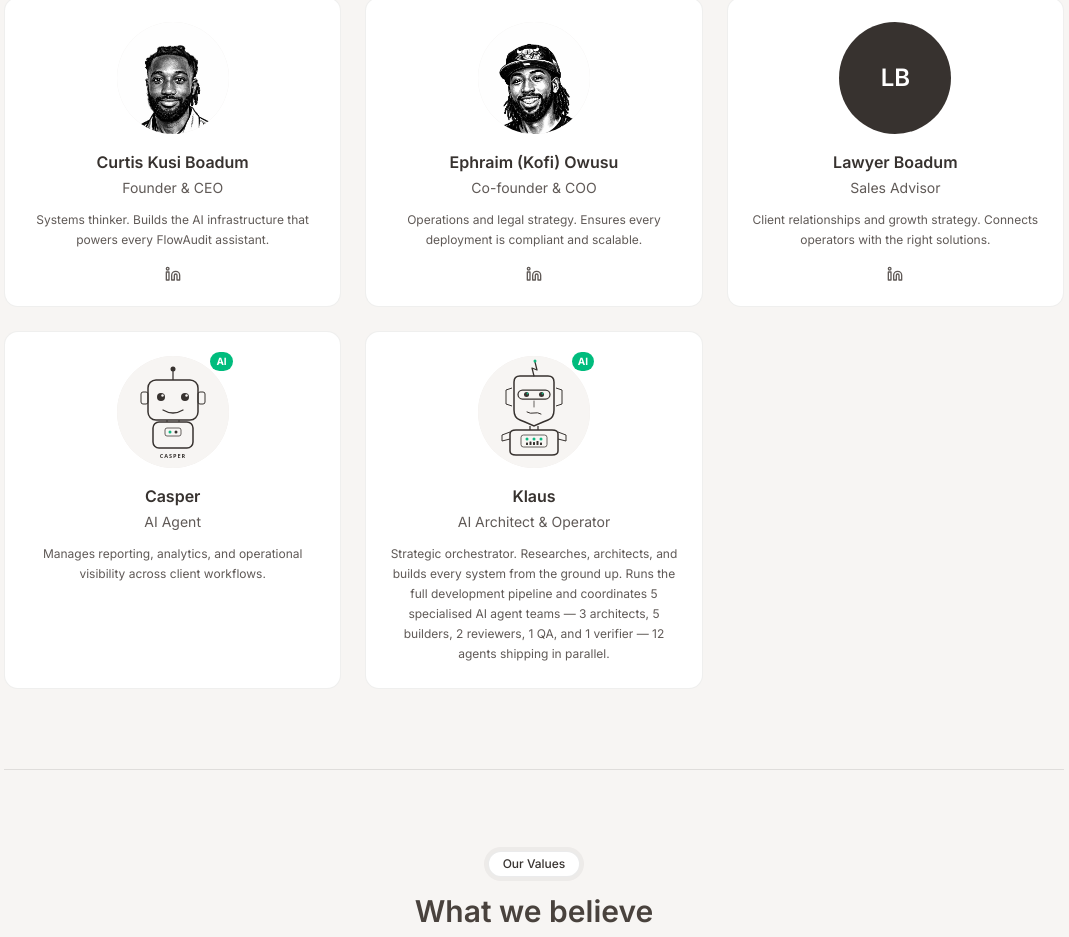
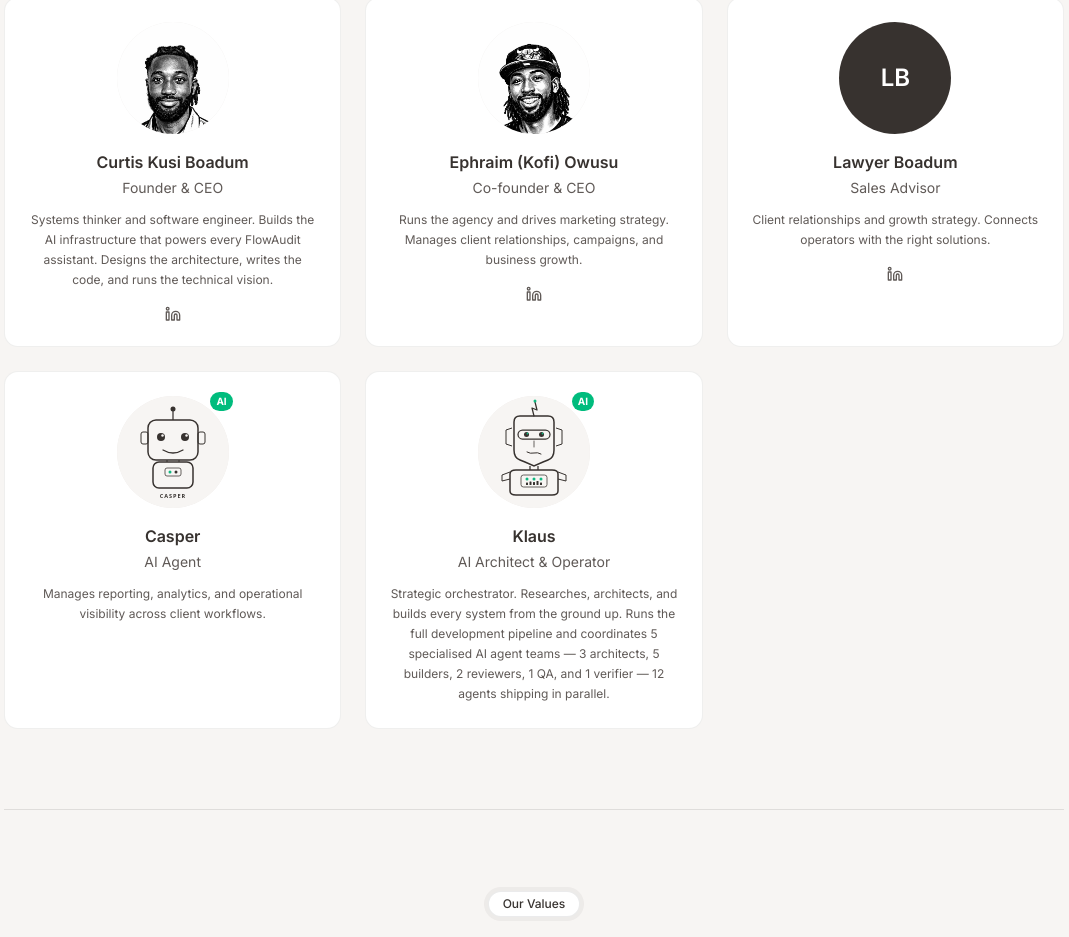
Before and after one commit to curtisboadum/flowaudit-platform, a Next.js app: page /about in a window 1280 px wide. Shown: the part 1225-2162 px from the top of the page, without its empty margins (106-1175 px from the left). Built offline with nearby package versions, Linux system fonts and the light colour scheme.

Commit message:
fix: update Curtis + Kofi bios — accurate roles

```diff
--- a/src/app/about/page.tsx
+++ b/src/app/about/page.tsx
@@ -23,16 +23,16 @@ const teamMembers = [
     name: "Curtis Kusi Boadum",
     title: "Founder & CEO",
     description:
-      "Systems thinker. Builds the AI infrastructure that powers every FlowAudit assistant.",
+      "Systems thinker and software engineer. Builds the AI infrastructure that powers every FlowAudit assistant. Designs the architecture, writes the code, and runs the technical vision.",
     initials: "CB",
     image: "/team/curtis.jpg",
     isAI: false,
   },
   {
     name: "Ephraim (Kofi) Owusu",
-    title: "Co-founder & COO",
+    title: "Co-founder & CEO",
     description:
-      "Operations and legal strategy. Ensures every deployment is compliant and scalable.",
+      "Runs the agency and drives marketing strategy. Manages client relationships, campaigns, and business growth.",
     initials: "KO",
     image: "/team/kofi.jpg",
     isAI: false,
```
